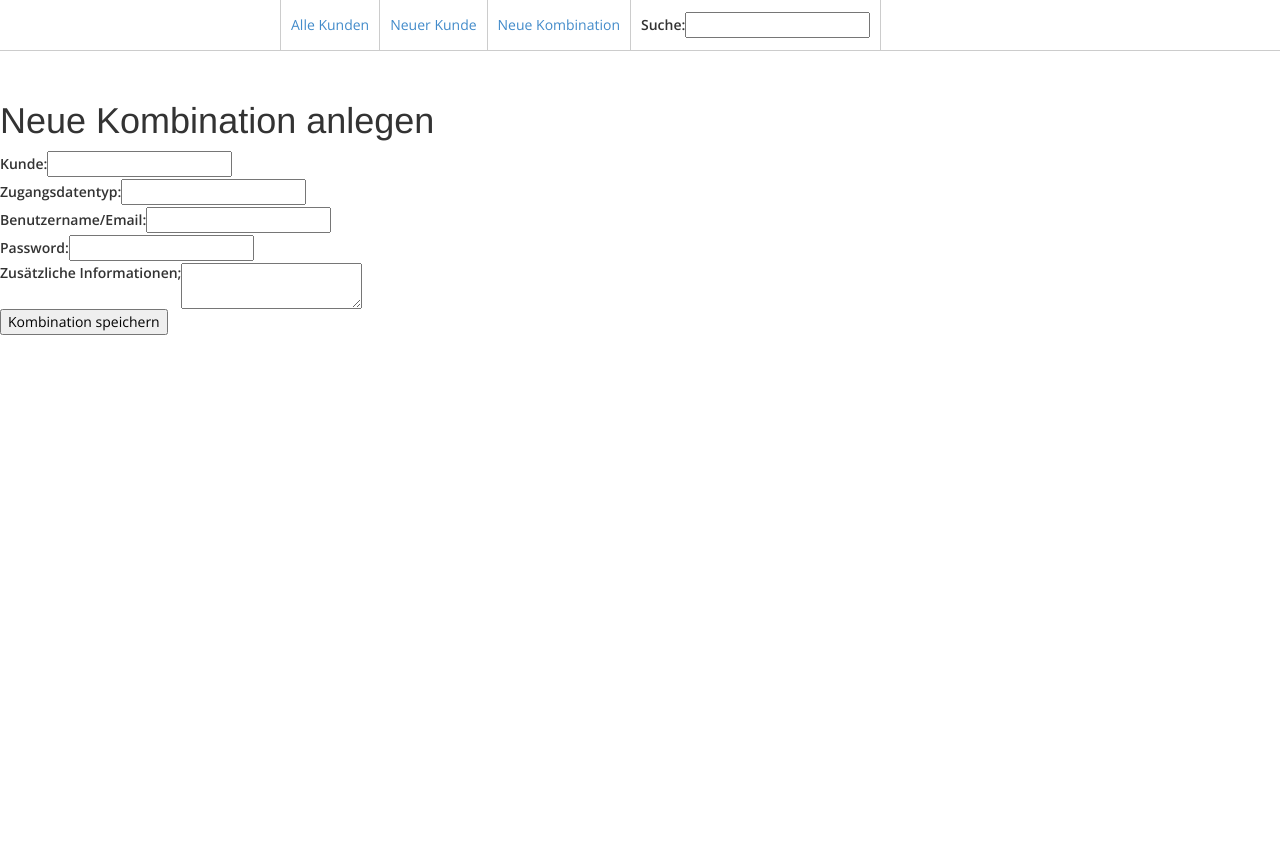
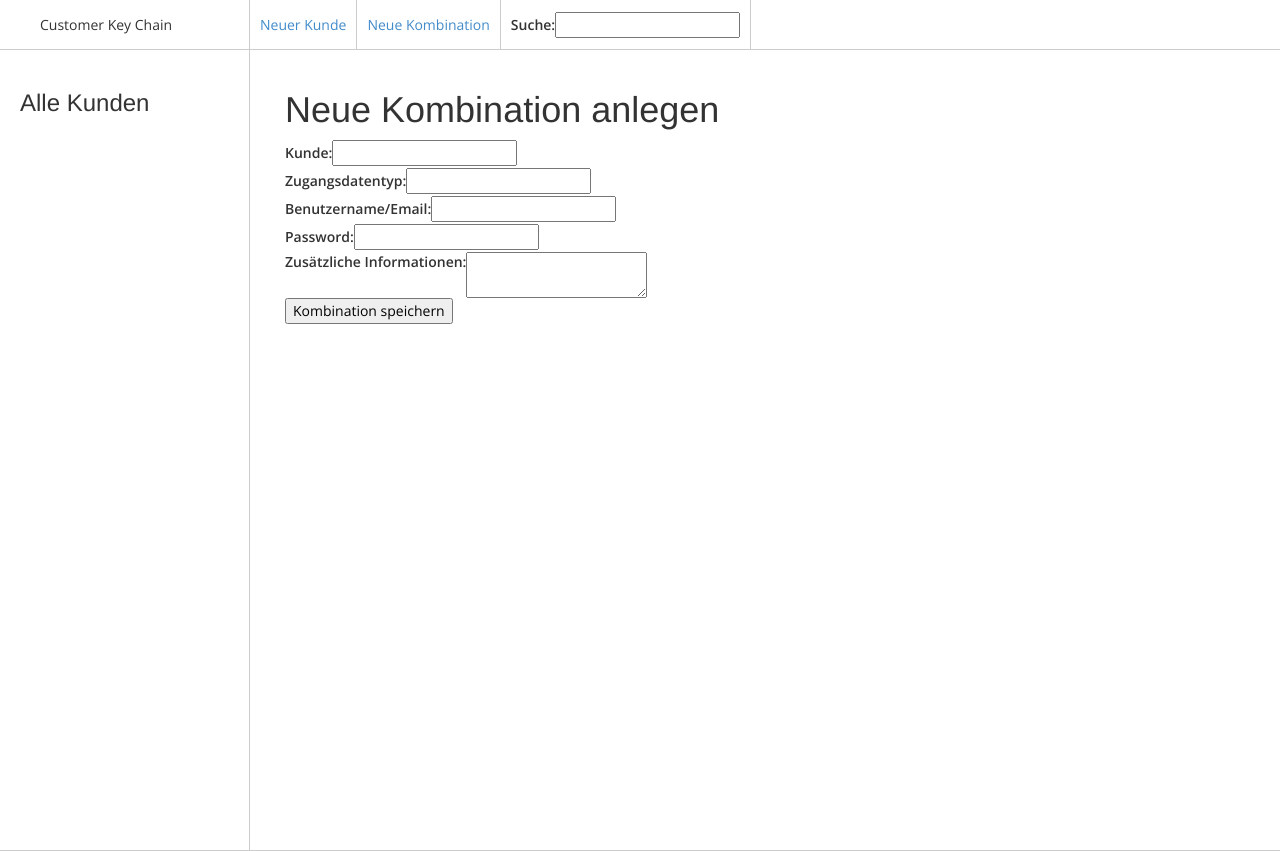
Before and after one commit to 51seven/Customer-Key-Chain, a CakePHP app: the page made by app/View/Combination/create.ctp in a window 1280 px wide. Before the commit the page ends 335 px from the top, so only its background shows below. Run offline with PHP 8.4 and a stand-in for CakePHP, Linux system fonts and the light colour scheme; the template is opened without the code that fills it, so the values that code supplies are empty; form fields are guessed from the names that the template uses; some libraries are stand-ins or nearby versions.

Commit message:
More designz and some restructurizing.

```diff
--- a/app/Model/Customer.php
+++ b/app/Model/Customer.php
@@ -5,6 +5,10 @@
 class Customer extends AppModel {
     public $useTable = 'customers';
     public $primaryKey = 'customer_id';
+
+    public $order = array(
+        'Customer.name ASC'
+    );
 
     // Varlidation Rules for this Model
     public $validate = array(
--- a/app/Model/Type.php
+++ b/app/Model/Type.php
@@ -14,6 +14,10 @@ class Type extends AppModel {
         ),
     );
 
+    public $order = array(
+        'Type.name ASC'
+    );
+
     // Varlidation Rules for this Model
     public $validate = array(
 
--- a/app/View/Combination/create.ctp
+++ b/app/View/Combination/create.ctp
@@ -18,7 +18,7 @@ echo $this->Form->input('password', array(
 	'type' => 'password',
 ));
 echo $this->Form->input('comment', array(
-	'label' => 'Zusätzliche Informationen; ',
+	'label' => 'Zusätzliche Informationen: ',
 ));
 echo $this->Form->end('Kombination speichern');
 ?>
--- a/app/View/Customer/create.ctp
+++ b/app/View/Customer/create.ctp
@@ -1,6 +1,4 @@
 <h1>Neuen Kunden anlegen</h1>
-
-
 <?php
 echo $this->Form->create('Customer', array(
 	'type' => 'post'
--- a/app/View/Customer/view.ctp
+++ b/app/View/Customer/view.ctp
@@ -1,10 +1,5 @@
 <h1><?php echo $customer['Customer']['name']; ?></h1>
 <?php
-echo $this->Html->link('Zurück', array(
-	'controller' => 'customer',
-	'action' => 'index'
-));
-
 foreach ($combinations as $key => $combination) {
 	echo '<h3>'.$combination['Type']['name'].'</h3>';
 	echo '<b>Benutzername:</b> '.$combination['Combination']['username']."<br>";
--- /dev/null
+++ b/app/View/Elements/left-sidebar.ctp
@@ -0,0 +1,13 @@
+<div class='left-sidebar'>
+<h3>Alle Kunden</h3>
+<ul>
+<?php
+foreach ($all_customers as $key => $customer) {
+  echo "<li>".$this->Html->link($customer, array(
+    'controller' => 'customer',
+    'action' => 'view/'.$key
+    ))."</li>";
+}
+?>
+</ul>
+</div>
--- a/app/View/Elements/navigation.ctp
+++ b/app/View/Elements/navigation.ctp
@@ -1,7 +1,7 @@
 <div class='navigation'>
 <ul>
   <li>
-    <?php echo $this->Html->link('Alle Kunden', array('controller' => 'customer', 'action' => 'index')); ?>
+    Customer Key Chain
   </li>
   <li>
     <?php echo $this->Html->link('Neuer Kunde', array('controller' => 'customer', 'action' => 'create')); ?>
@@ -19,7 +19,6 @@
     )); ?>
     <?php echo $this->Form->input('string', array('label' => 'Suche: ')); ?>
     <?php echo $this->Form->end(array('div'=>false,'text'=>'Search')); ?>
-    <!-- some test comment for commit -->
     </span>
   </li>
 </ul>
--- a/app/View/Layouts/default.ctp
+++ b/app/View/Layouts/default.ctp
@@ -21,10 +21,12 @@
 </head>
 <body>
   <?php echo $this->element('navigation'); ?>
-  <?php echo $this->Session->flash(); ?>
+  <?php echo $this->element('left-sidebar'); ?>
   <div class='content'>
+    <?php echo $this->Session->flash(); ?>
     <?php echo $this->fetch('content'); ?>
   </div>
-  <?php //echo $this->element('sql_dump'); ?>
+  <div style="clear: both; width: 100%; border-top: 1px solid #CCC;"></div>
+  <?php echo $this->element('sql_dump'); ?>
 </body>
 </html>
--- a/app/webroot/css/style.css
+++ b/app/webroot/css/style.css
@@ -3,21 +3,30 @@ body {
   font-family: 'Open Sans', sans-serif;
   margin: 0px;
   padding: 0px;
+  height: 100%;
 }
 
+html {
+height: 100%;
+}
 
 .navigation {
 width: 100%;
-height: 51px;
-margin-bottom: 50px;
+height: 50px;
 border-bottom: 1px solid #CCC;
+margin-top: -10px; /* i have no fucking idea why i have to force this! */
 }
 
-.navigation ul{
-margin: 0 auto;
-display: block;
-width: 800px;
+.navigation li:first-child {
+width: 209px;
+line-height: 50px;
+vertical-align: middle;
 }
+
+/*.navigation ul{
+margin-left: 209px;
+}
+*/
 
 .navigation ul li {
 float: left;
@@ -40,3 +49,25 @@ border-left: 1px solid #CCC;
 border-right: 1px solid #CCC;
 padding: 12px 10px 0px 10px;
 }
+
+.left-sidebar {
+width: 250px;
+height: 100%;
+padding: 20px;
+border-right: 1px solid #CCC;
+float: left;
+}
+
+.left-sidebar ul {
+padding: 0px;
+}
+
+.left-sidebar li {
+list-style: none;
+}
+
+.content {
+float: left;
+padding: 20px 35px;
+height: 100%;
+}
```
Also changed, not shown: app/Controller/AppController.php (+15 -1 lines), app/Controller/CustomerController.php (+21 -2 lines), app/View/Customer/index.ctp (+5 -3 lines), 1 other file.
